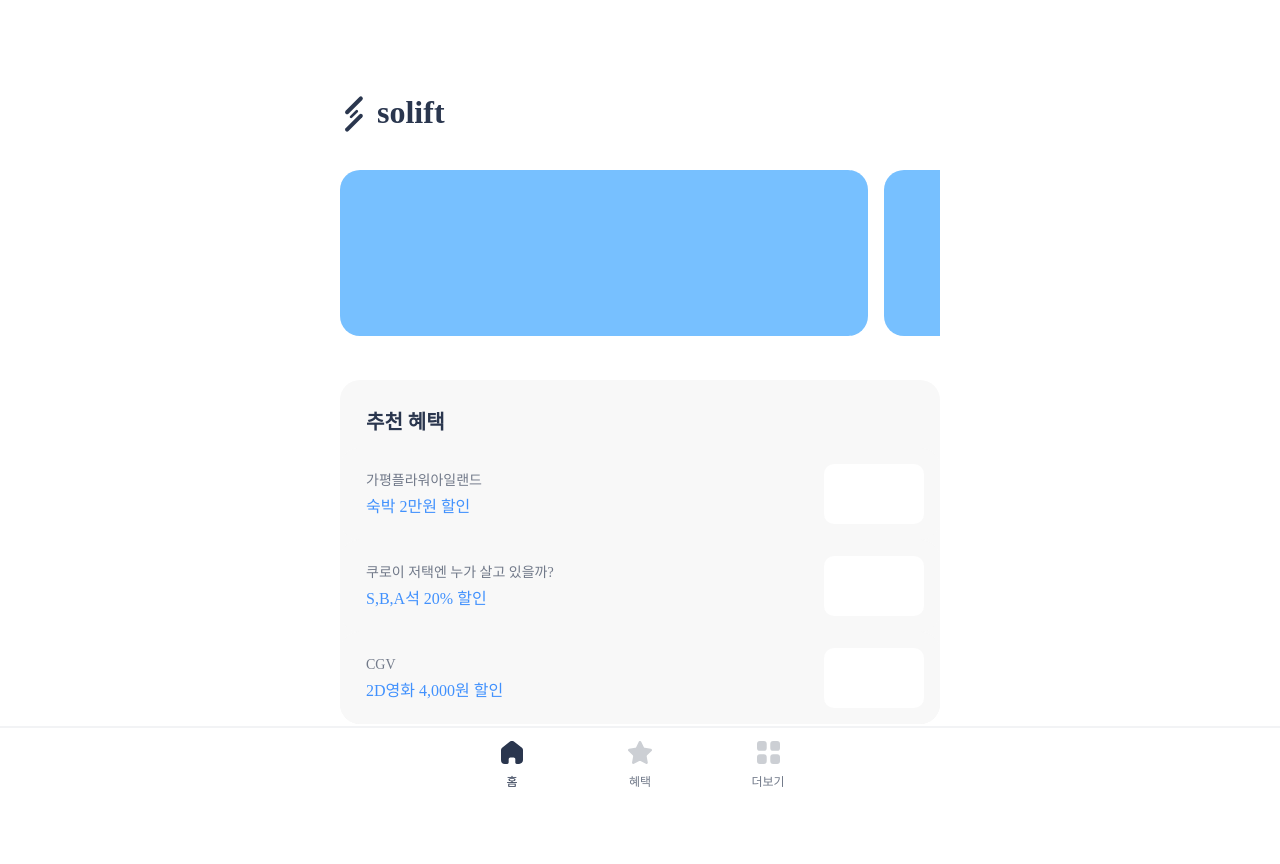
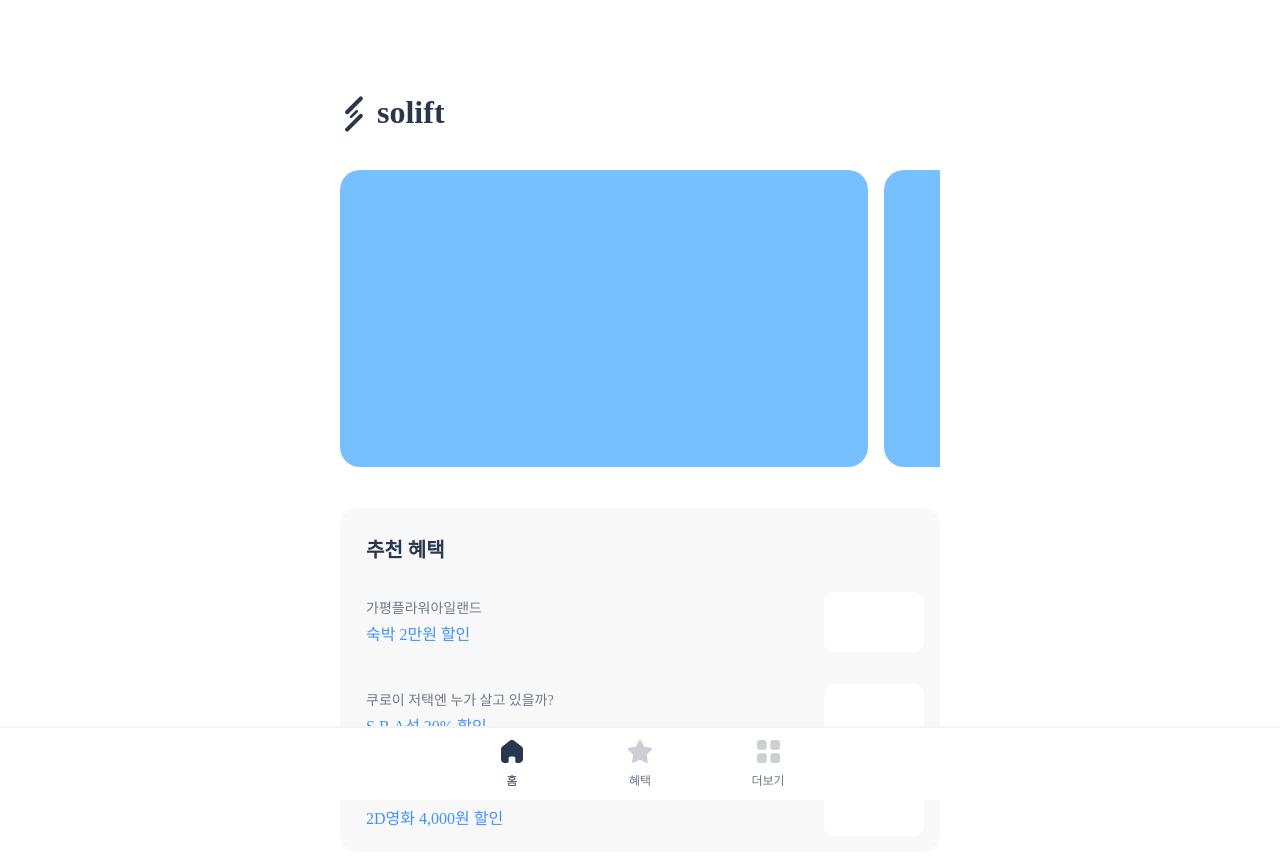
Before and after one commit to k1a11220/goonin-web-frontend, a Next.js app: page / in a window 1280 px wide. Shown: the top 864 px of the page. Built offline with nearby package versions, Linux system fonts and the light colour scheme.

Commit message:
Update index style

```diff
--- a/pages/index.js
+++ b/pages/index.js
@@ -6,7 +6,7 @@
 
 const HeadSilder = styled.div`
   width: 100vw;
-  height: calc(166px + 44px);
+  aspect-ratio: 16 / 9;
   max-width: calc(var(--width));
   display: flex;
   flex-direction: column;
@@ -26,20 +26,19 @@
 const HeadCard = styled.div`
   width: calc(100vw - 24px * 2 - 24px);
   max-width: calc(var(--width) - 24px * 2 - 24px);
-  height: 166px;
+  /* height: 166px; */
   background-color: #77c0ff;
   border-radius: 20px;
-
+  aspect-ratio: 16 / 9;
   scroll-snap-align: center;
 
   @media (max-width: 600px) {
     &:first-child {
       margin-left: 24px;
     }
-  }
-
-  &:last-of-type {
-    margin-right: 24px;
+    &:last-of-type {
+      margin-right: 24px;
+    }
   }
 `;
 
```
